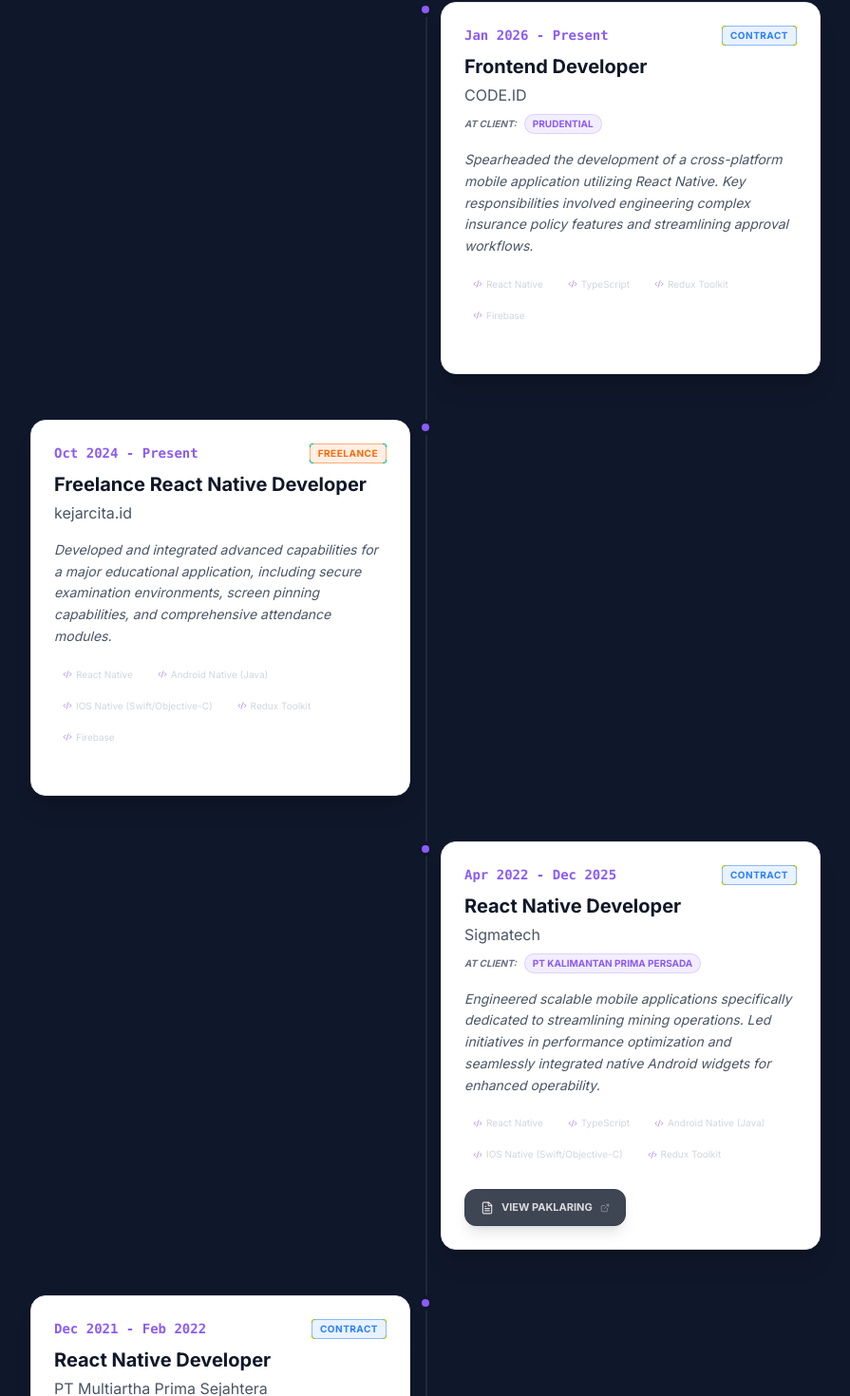
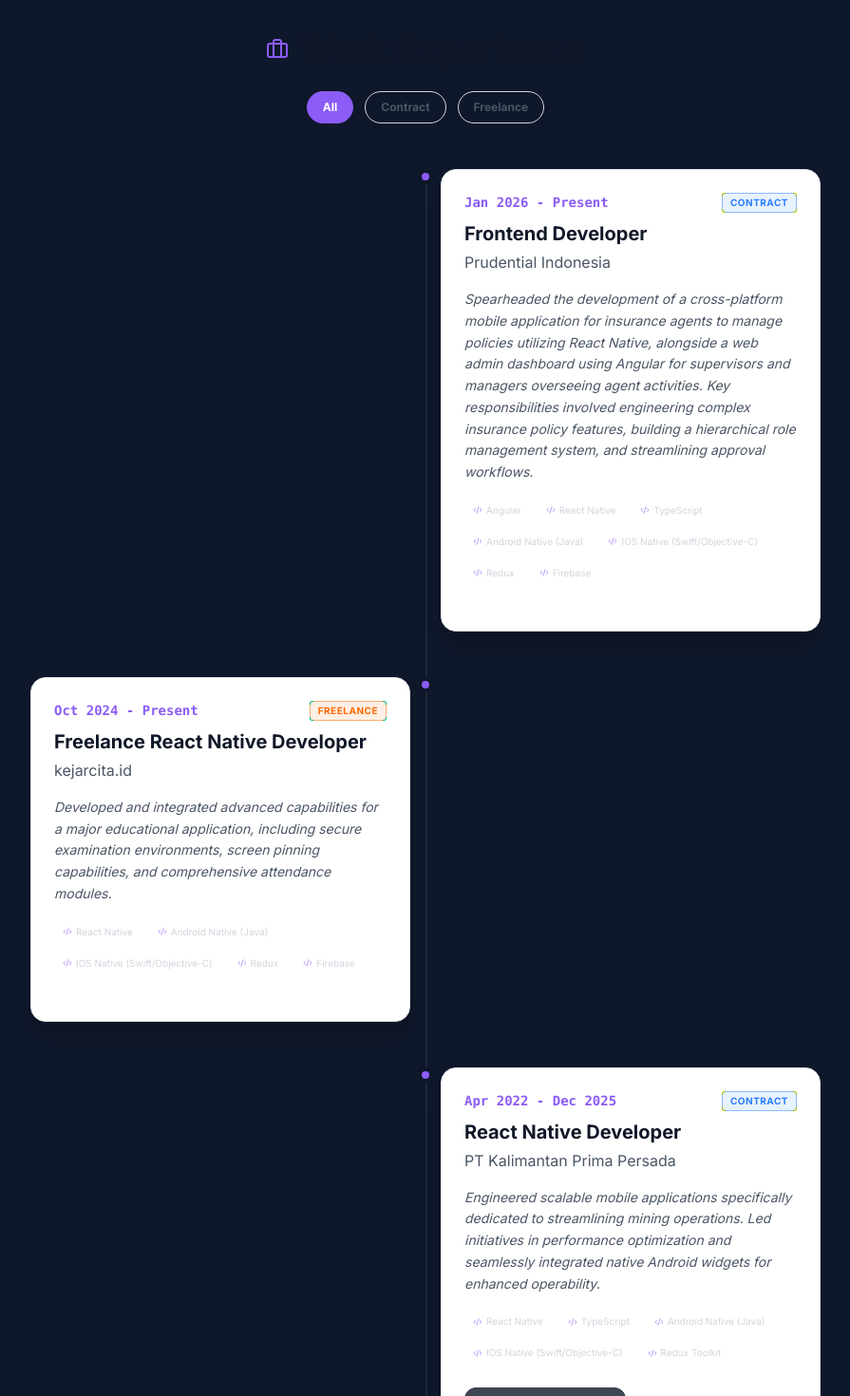
Before and after one commit to candrasdkd/portofolio-csd, a React (Vite) app: page / in a window 1280 px wide. Shown: the part 2722-4192 px from the top of the page at 95% size, without its empty margins (192-1087 px from the left). Built offline with nearby package versions, Linux system fonts and the light colour scheme.

Commit message:
feat: update professional experience details and add Angular to skills list

```diff
--- a/src/constants.ts
+++ b/src/constants.ts
@@ -13,6 +13,7 @@
 
 export const SKILLS: Skill[] = [
   { name: "React / React Native", icon: "react", level: 90 },
+  { name: "Angular", icon: "angular", level: 70 },
   { name: "Swift", icon: "swift", level: 60 },
   { name: "Kotlin/Java", icon: "kt/java", level: 60 },
   { name: "TypeScript", icon: "ts", level: 80 },
@@ -30,12 +31,12 @@
   {
     id: 1,
     role: "Frontend Developer",
-    company: "CODE.ID",
-    clients: ["Prudential"],
+    company: "Prudential Indonesia",
+    // clients: ["Prudential"],
     period: "Jan 2026 - Present",
     type: "Contract",
-    techStack: ["React Native", "TypeScript", "Redux Toolkit", "Firebase"],
-    description: "Spearheaded the development of a cross-platform mobile application utilizing React Native. Key responsibilities involved engineering complex insurance policy features and streamlining approval workflows.",
+    techStack: ["Angular", "React Native", "TypeScript", "Android Native (Java)", "IOS Native (Swift/Objective-C)", "Redux", "Firebase"],
+    description: "Spearheaded the development of a cross-platform mobile application for insurance agents to manage policies utilizing React Native, alongside a web admin dashboard using Angular for supervisors and managers overseeing agent activities. Key responsibilities involved engineering complex insurance policy features, building a hierarchical role management system, and streamlining approval workflows.",
   },
   {
     id: 2,
@@ -43,14 +44,14 @@
     company: "kejarcita.id",
     period: "Oct 2024 - Present",
     type: "Freelance",
-    techStack: ["React Native", "Android Native (Java)", "IOS Native (Swift/Objective-C)", "Redux Toolkit", "Firebase"],
+    techStack: ["React Native", "Android Native (Java)", "IOS Native (Swift/Objective-C)", "Redux", "Firebase"],
     description: "Developed and integrated advanced capabilities for a major educational application, including secure examination environments, screen pinning capabilities, and comprehensive attendance modules.",
   },
   {
     id: 3,
     role: "React Native Developer",
-    company: "Sigmatech",
-    clients: ["PT Kalimantan Prima Persada"],
+    company: "PT Kalimantan Prima Persada",
+    // clients: ["PT Kalimantan Prima Persada"],
     period: "Apr 2022 - Dec 2025",
     type: "Contract",
     techStack: ["React Native", "TypeScript", "Android Native (Java)", "IOS Native (Swift/Objective-C)", "Redux Toolkit"],
@@ -60,8 +61,8 @@
   {
     id: 4,
     role: "React Native Developer",
-    company: "PT Multiartha Prima Sejahtera",
-    clients: ["SekolahPintar.com"],
+    company: "SekolahPintar.com",
+    // clients: ["SekolahPintar.com"],
     period: "Dec 2021 - Feb 2022",
     type: "Contract",
     techStack: ["React Native", "Redux Thunk"],
```
